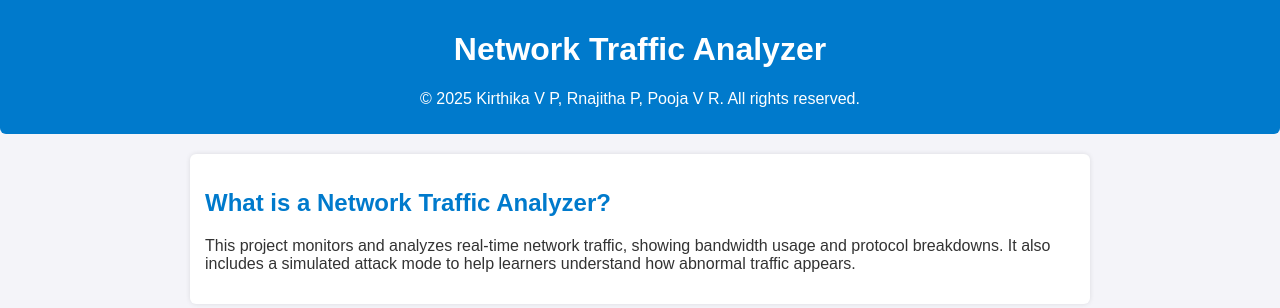
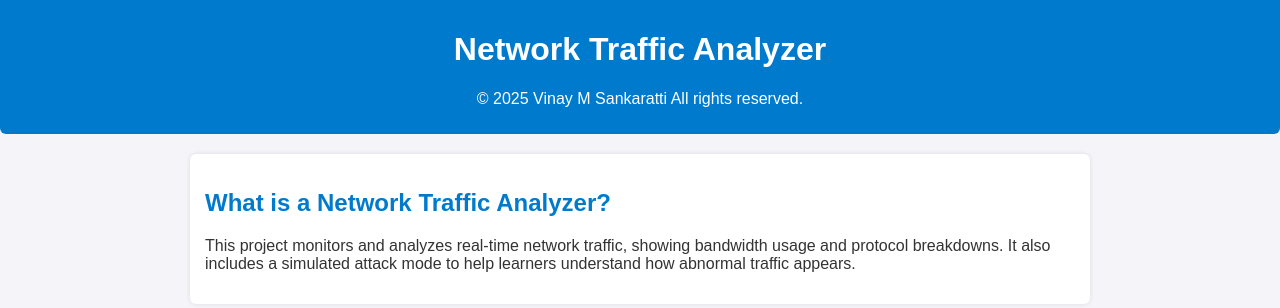
Before and after one commit to Nithin-joshua/Network_traffic_web, a Flask app: page / in a window 1280 px wide. Shown: the top 308 px of the page. Run offline with Flask 3, Linux system fonts and the light colour scheme.

Commit message:
made changes in html page

```diff
--- a/templates/index.html
+++ b/templates/index.html
@@ -10,7 +10,7 @@
 <body>
 <header>
   <h1>Network Traffic Analyzer</h1>
-  <p>© 2025 Kirthika V P, Rnajitha P, Pooja V R. All rights reserved.</p>
+  <p>© 2025 Vinay M Sankaratti All rights reserved.</p>
 </header>
 
 <main>
```
